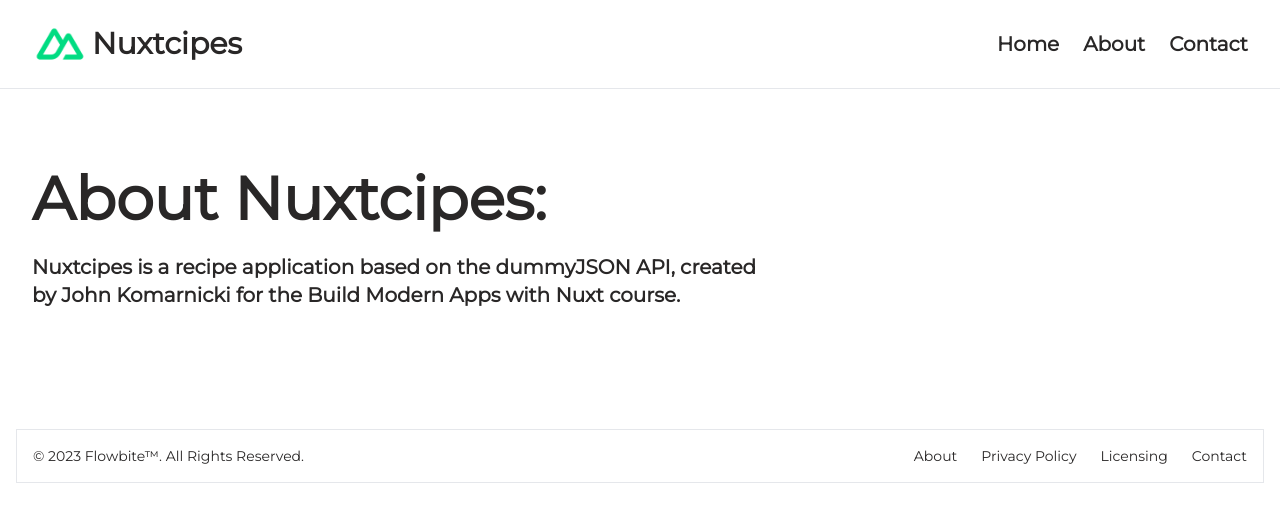
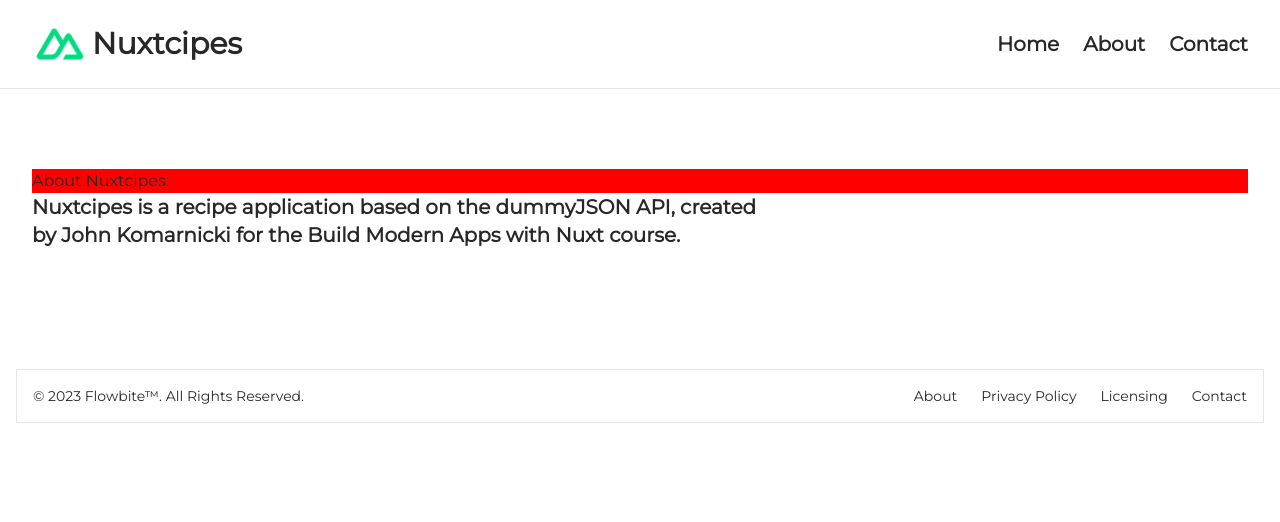
Before and after one commit to uditk123/Recipe-App, a Nuxt app: page /about in a window 1280 px wide. Shown: the top 522 px of the page. Built offline with nearby package versions, Linux system fonts and the light colour scheme.

Commit message:
Learn how to add custom css globally

```diff
--- a/app/app.vue
+++ b/app/app.vue
@@ -7,6 +7,7 @@
   </div>
 </template> -->
 
+
 <template>
   <div class="font-Montserrat text-dire-wolf">
     <!-- Wrapping our  application in a default layout -->
--- /dev/null
+++ b/app/assets/css/main.css
@@ -0,0 +1,3 @@
+ .bg-red {
+    background : red;
+ }
--- a/app/pages/about.vue
+++ b/app/pages/about.vue
@@ -3,7 +3,7 @@
 <template>
   <main>
     <section class="container py-20">
-      <h1 class="text-6xl font-extrabold mb-6 text-balance">About Nuxtcipes:</h1>
+      <h1 class="bg-red">About Nuxtcipes:</h1>
       <p class="text-xl font-extrabold mb-6 text-balance max-w-screen-lg">
         Nuxtcipes is a recipe application based on the dummyJSON API, created by John Komarnicki for
         the <span class="font-bold">Build Modern Apps with Nuxt</span> course.
--- a/nuxt.config.ts
+++ b/nuxt.config.ts
@@ -1,5 +1,6 @@
 // https://nuxt.com/docs/api/configuration/nuxt-config
 export default defineNuxtConfig({
+  css: ['~/assets/css/main.css'],
   compatibilityDate: '2025-07-15',
   devtools: { enabled: true },
   modules: [
```
